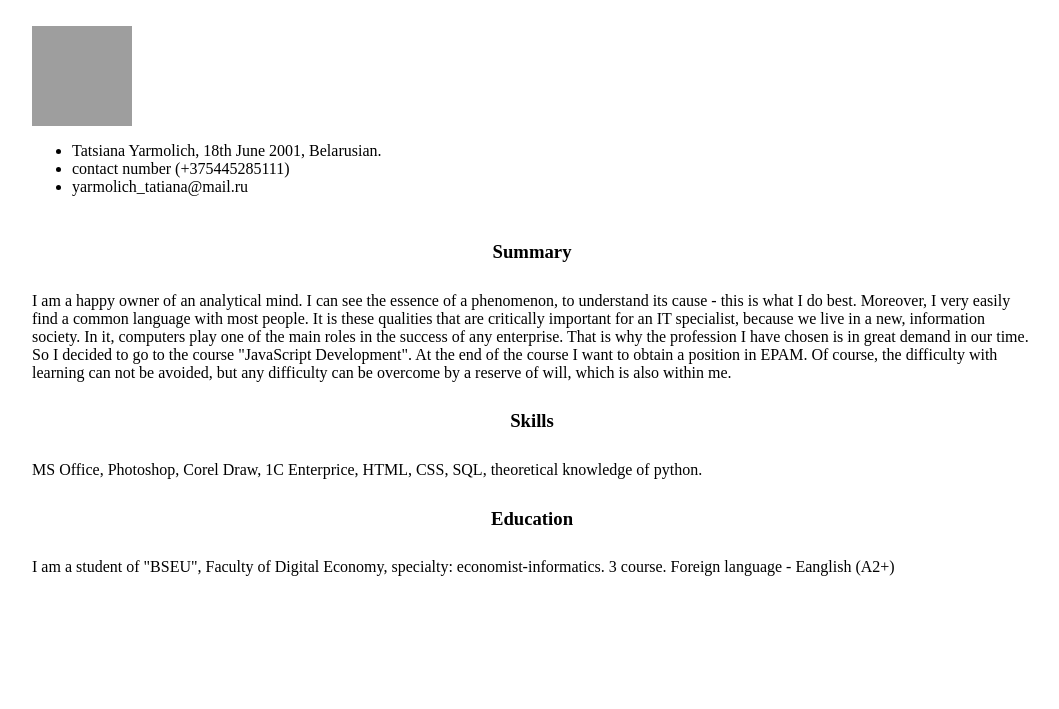
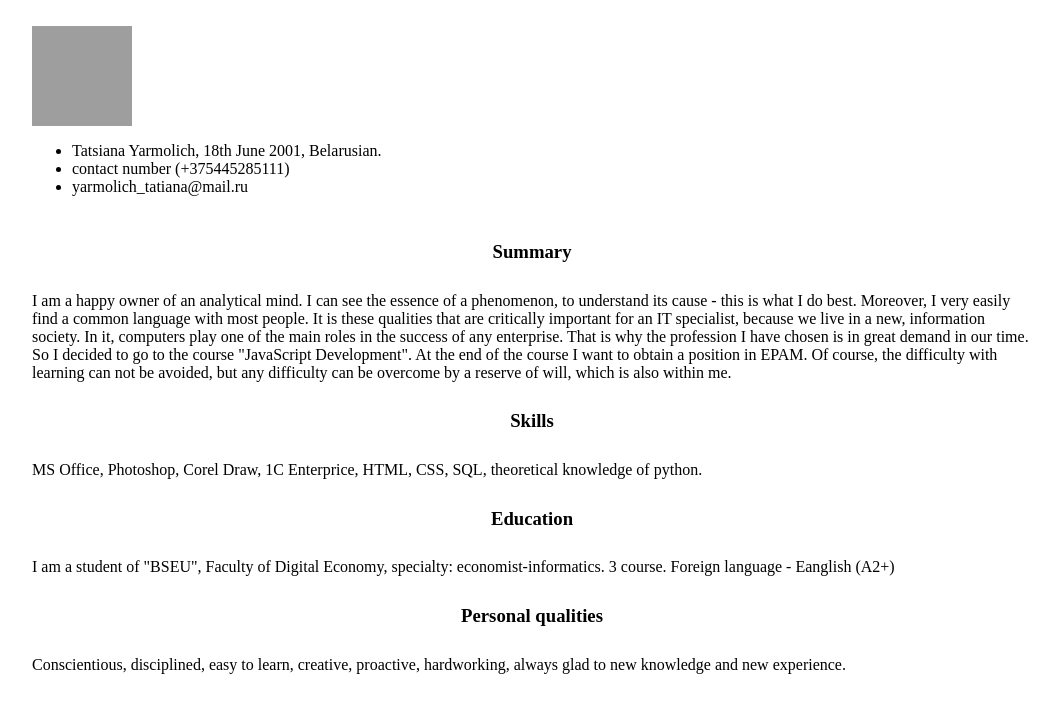
Before and after one commit to Yarmoli4/rsschool-cv, a plain HTML site: page index.html in a window 1280 px wide. Shown: the part 91-800 px from the top of the page, without its empty margins (108-1167 px from the left). Drawn offline with Linux system fonts and the light colour scheme; grey boxes are pictures that could not be loaded.

Commit message:
docs: add Personal qualites

```diff
--- a/index.html
+++ b/index.html
@@ -52,6 +52,11 @@ At the end of the course I want to obtain a position in EPAM. Of course, the dif
 <div class="space">I am a student of "BSEU", Faculty of Digital Economy, specialty: economist-informatics. 3 course. Foreign language - Eanglish (A2+)</div>
 	</article>
 
+	<article>
+	<h3 class="stroke">Personal qualities</h3>
+<div class="space">Conscientious, disciplined, easy to learn, creative, proactive, hardworking, always glad to new knowledge and new experience.</div>
+	</article>
+
 
 </body>
 </html>
```
